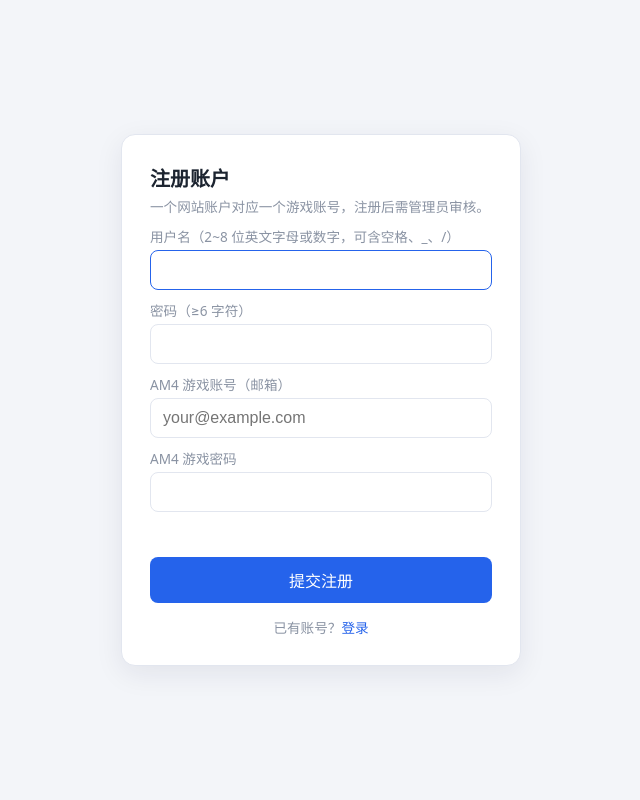
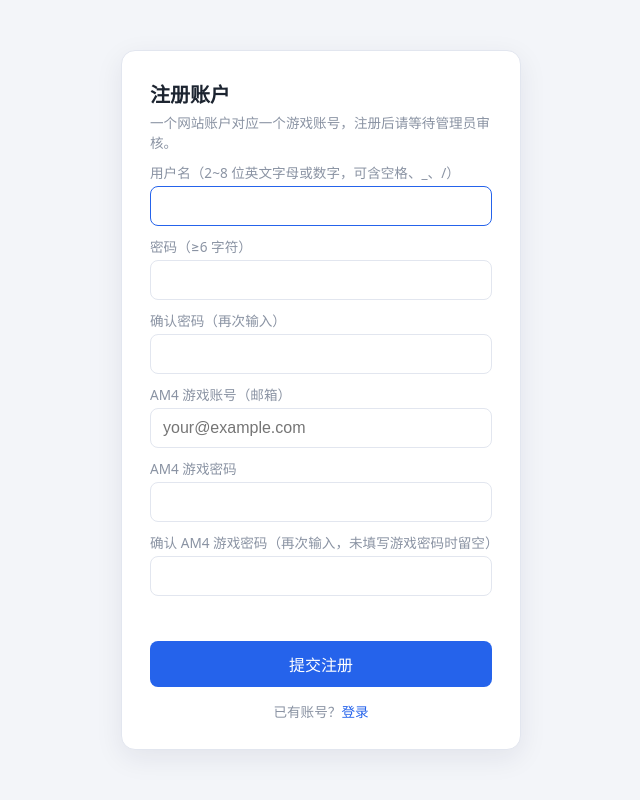
Before and after one commit to BG7ZDQ/AutoAM4, a Python web app: template src/templates/register.html in a window 1280 px wide. Shown: the whole page, without its empty margins (319-959 px from the left). Run offline with Jinja, Linux system fonts and the light colour scheme; the template is opened without the code that fills it, so the values that code supplies are empty.

Commit message:
ui: 注册页实时校验与密码确认，优化权限页与管理员落地页
- 注册页：用户名输入实时红色校验；密码与 AM4 游戏密码增加二次输入确认；文案改为「注册后请等待管理员审核」
- 403 权限页直接内联显示当前登录用户名
- 管理员落地页移除重复的功能提示行
- 新增权限页用户名渲染回归测试（177 项）

```diff
--- a/src/templates/admin_home.html
+++ b/src/templates/admin_home.html
@@ -16,7 +16,6 @@ p{color:var(--t3);font-size:.88rem;margin-bottom:22px}
 .row{display:flex;gap:10px;justify-content:center;flex-wrap:wrap}
 button{padding:11px 18px;border:0;border-radius:9px;background:var(--pri);color:#fff;font-size:.95rem;cursor:pointer}
 button.ghost{background:transparent;border:1px solid var(--brd);color:var(--t)}
-.hint{margin-top:16px;font-size:.78rem;color:var(--t3)}
 </style>
 </head>
 <body>
@@ -27,7 +26,6 @@ button.ghost{background:transparent;border:1px solid var(--brd);color:var(--t)}
     <button onclick="location.href='/admin'">🛠 进入管理面板</button>
     <button class="ghost" onclick="logout()">退出登录</button>
   </div>
-  <div class="hint">审核注册、停用/删除用户、模拟进入账号，都在管理面板完成。</div>
 </div>
 <script>
 const CSRF = "{{ csrf_token }}";
--- a/src/templates/denied.html
+++ b/src/templates/denied.html
@@ -21,14 +21,11 @@ button.ghost{background:transparent;border:1px solid var(--brd);color:var(--t)}
 <body>
 <div class="card">
   <h1>🔒 需要管理员权限</h1>
-  <p>当前登录的是 <b id="uname"></b>，没有管理员权限。<br>请使用管理员账号登录后访问管理面板。</p>
+  <p>当前登录的是 <b>{{ username }}</b>，没有管理员权限。<br>请使用管理员账号登录后访问管理面板。</p>
   <div>
     <button class="ghost" onclick="location.href='/'">返回我的面板</button>
     <button onclick="location.href='/login'">切换管理员账号</button>
   </div>
 </div>
-<script>
-document.getElementById('uname').textContent = {{ username|tojson }};
-</script>
 </body>
 </html>
--- a/src/templates/register.html
+++ b/src/templates/register.html
@@ -28,15 +28,19 @@ button:hover{filter:brightness(1.05)}
 <body>
 <div class="card">
   <h1>注册账户</h1>
-  <p class="sub">一个网站账户对应一个游戏账号，注册后需管理员审核。</p>
+  <p class="sub">一个网站账户对应一个游戏账号，注册后请等待管理员审核。</p>
   <label>用户名（2~8 位英文字母或数字，可含空格、_、/）</label>
   <input id="u" autocomplete="username" autofocus>
   <label>密码（≥6 字符）</label>
   <input id="p" type="password" autocomplete="new-password">
+  <label>确认密码（再次输入）</label>
+  <input id="p2" type="password" autocomplete="new-password">
   <label>AM4 游戏账号（邮箱）</label>
   <input id="e" autocomplete="off" placeholder="your@example.com">
   <label>AM4 游戏密码</label>
   <input id="pw" type="password" autocomplete="new-password">
+  <label>确认 AM4 游戏密码（再次输入，未填写游戏密码时留空）</label>
+  <input id="pw2" type="password" autocomplete="new-password">
   <div class="msg" id="msg"></div>
   <button onclick="reg()">提交注册</button>
   <div class="link">已有账号？<a href="/login">登录</a></div>
@@ -44,20 +48,57 @@ button:hover{filter:brightness(1.05)}
 <script>
 const CSRF = "{{ csrf_token }}";
 const USER_RE = /^[A-Za-z0-9 _/]{2,8}$/;
+function err(text){const m=document.getElementById('msg');m.className='msg err';m.textContent=text;}
+function clearErr(){const m=document.getElementById('msg');m.className='msg';m.textContent='';}
+// 用户名实时校验：只在输入不合规时显示红色提示，输入为空或合规时清除
+const uEl=document.getElementById('u');
+uEl.addEventListener('input',()=>{
+  const v=uEl.value.trim();
+  if(v&&!USER_RE.test(v)){
+    err('用户名仅允许 2~8 位英文字母或数字、空格、下划线或斜杠');
+  }else{
+    clearErr();
+  }
+});
+// 两次输入不一致时实时提示；一致或尚未输入第二次时清除
+function bindConfirm(firstId, secondId, label){
+  const second=document.getElementById(secondId);
+  second.addEventListener('input',()=>{
+    if(second.value&&document.getElementById(firstId).value!==second.value){
+      err(label+'两次输入不一致');
+    }else if(second.value){
+      clearErr();
+    }
+  });
+}
+bindConfirm('p','p2','密码');
+bindConfirm('pw','pw2','AM4 游戏密码');
 function reg(){
   const u=document.getElementById('u').value.trim(), p=document.getElementById('p').value,
-        e=document.getElementById('e').value.trim(), pw=document.getElementById('pw').value;
+        p2=document.getElementById('p2').value,
+        e=document.getElementById('e').value.trim(),
+        pw=document.getElementById('pw').value, pw2=document.getElementById('pw2').value;
   const msg=document.getElementById('msg'); msg.className='msg'; msg.textContent='';
   if(!USER_RE.test(u)){
     msg.className='msg err';
     msg.textContent='用户名仅允许 2~8 位英文字母或数字、空格、下划线或斜杠';
     return;
   }
+  if(p.length<6){
+    msg.className='msg err'; msg.textContent='密码至少 6 个字符'; return;
+  }
+  if(p!==p2){
+    msg.className='msg err'; msg.textContent='两次输入的密码不一致'; return;
+  }
+  if(pw&&pw!==pw2){
+    msg.className='msg err'; msg.textContent='两次输入的 AM4 游戏密码不一致'; return;
+  }
   fetch('/api/register',{method:'POST',headers:{'Content-Type':'application/json','X-CSRF-Token':CSRF},
     body:JSON.stringify({username:u,password:p,am4_email:e,am4_password:pw})})
     .then(r=>r.json().then(d=>({ok:r.ok,d})))
     .then(({ok,d})=>{
-      msg.className='msg '+(ok?'ok':'err'); msg.textContent=d.msg||(ok?'已提交':'注册失败');
+      msg.className='msg '+(ok?'ok':'err');
+      msg.textContent=d.msg||(ok?'注册成功，请等待管理员审核':'注册失败');
       if(ok){ setTimeout(()=>location.href='/login',1500); }
     })
     .catch(()=>{ msg.className='msg err'; msg.textContent='网络错误，请重试'; });
```
Also changed, not shown: tests/test_admin_audit.py (+16 -0 lines).
